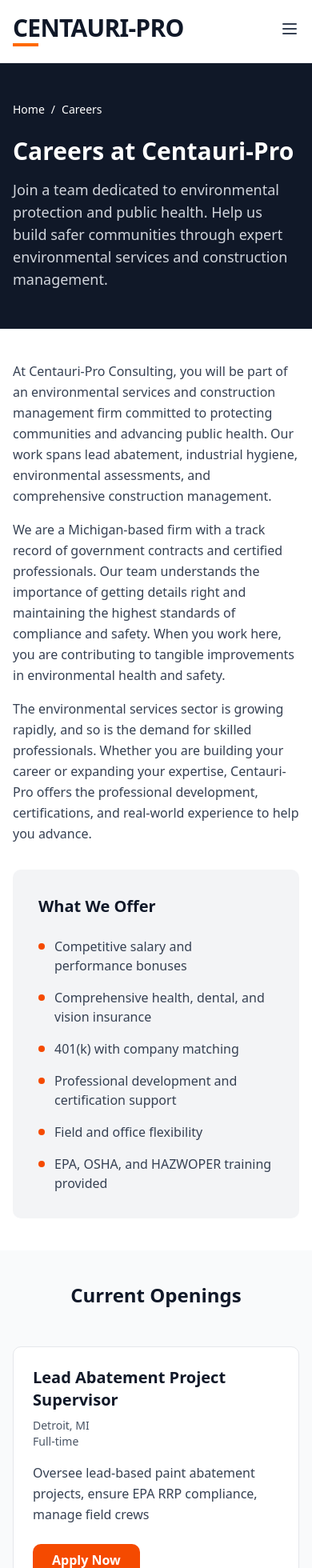
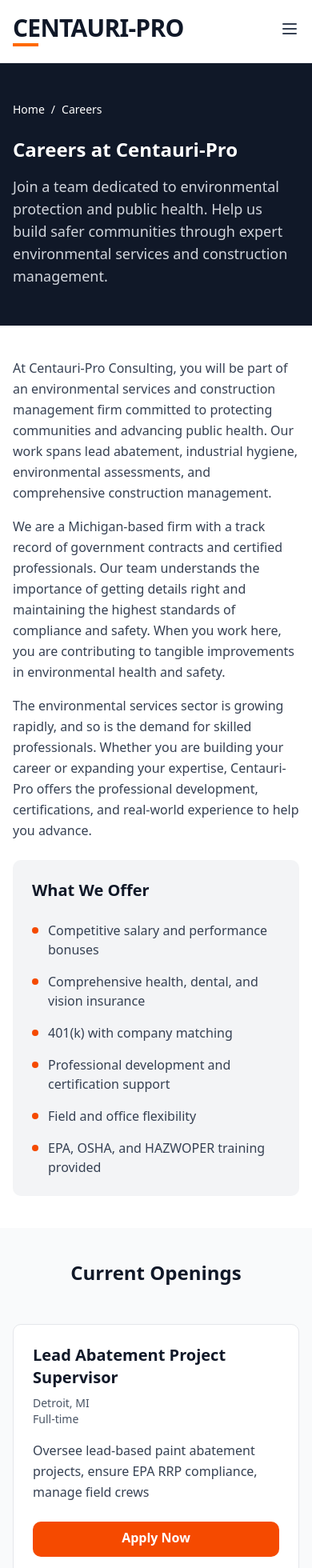
Before and after one commit to nexdyne/Stratra-Dynamics-L.L.C, a React (Vite) app: page /careers in a window 390 px wide. Shown: the top 1960 px of the page at 80% size. Built offline with nearby package versions, Linux system fonts and the light colour scheme.

Commit message:
Refactor CareersPage layout and styling adjustments

```diff
--- a/src/pages/CareersPage.jsx
+++ b/src/pages/CareersPage.jsx
@@ -48,7 +48,7 @@ export default function CareersPage() {
           </div>
 
           {/* Hero Content */}
-          <h1 className="text-3xl sm:text-4xl md:text-5xl font-bold mb-4">Careers at Centauri-Pro</h1>
+          <h1 className="text-2xl sm:text-4xl md:text-5xl font-bold mb-4">Careers at Centauri-Pro</h1>
           <p className="text-lg text-gray-300 max-w-2xl">
             Join a team dedicated to environmental protection and public health. Help us build safer communities through expert environmental services and construction management.
           </p>
@@ -58,7 +58,7 @@ export default function CareersPage() {
       {/* Why Work Here Section */}
       <section className="bg-white py-10 md:py-16 xl:py-20">
         <div className="max-w-6xl xl:max-w-7xl mx-auto px-4 sm:px-6 lg:px-8 xl:px-12">
-          <div className="grid md:grid-cols-2 gap-8 md:gap-12 xl:gap-16">
+          <div className="grid grid-cols-1 md:grid-cols-2 gap-6 sm:gap-8 md:gap-12 xl:gap-16">
             {/* Left Column - Editorial Content */}
             <div className="space-y-6">
               <div>
@@ -76,7 +76,7 @@ export default function CareersPage() {
 
             {/* Right Column - Benefits Card */}
             <div>
-              <div className="bg-gray-100 p-8 rounded-lg">
+              <div className="bg-gray-100 p-6 sm:p-8 rounded-lg">
                 <h3 className="text-xl font-bold text-gray-900 mb-6">What We Offer</h3>
                 <ul className="space-y-4">
                   {benefits.map((benefit, index) => (
@@ -96,7 +96,7 @@ export default function CareersPage() {
         <div className="max-w-6xl xl:max-w-7xl mx-auto px-4 sm:px-6 lg:px-8 xl:px-12">
           <h2 className="text-2xl sm:text-3xl font-bold text-gray-900 text-center mb-12">Current Openings</h2>
 
-          <div className="grid md:grid-cols-1 gap-6 xl:gap-8">
+          <div className="grid grid-cols-1 gap-6 xl:gap-8">
             {jobOpenings.map((job) => (
               <div key={job.id} className="bg-white border border-gray-200 p-6 rounded-lg">
                 <h3 className="text-xl font-bold text-gray-900 mb-2">{job.title}</h3>
@@ -108,7 +108,7 @@ export default function CareersPage() {
                 <p className="text-gray-700 mb-6 leading-relaxed">{job.description}</p>
                 <Link
                   to="/contact"
-                  className="inline-block bg-orange-600 text-white px-6 py-2 rounded-lg font-semibold hover:bg-orange-700 transition-colors"
+                  className="inline-block w-full sm:w-auto bg-orange-600 text-white px-6 py-2 min-h-[44px] rounded-lg font-semibold hover:bg-orange-700 transition-colors text-center"
                 >
                   Apply Now
                 </Link>
@@ -127,7 +127,7 @@ export default function CareersPage() {
           </p>
           <Link
             to="/contact"
-            className="inline-block bg-orange-600 text-white px-8 py-3 rounded-lg font-semibold hover:bg-orange-700 transition-colors"
+            className="inline-block w-full sm:w-auto bg-orange-600 text-white px-6 sm:px-8 py-4 min-h-[48px] rounded-lg font-semibold hover:bg-orange-700 transition-colors text-center"
           >
             Send Your Resume
           </Link>
```
